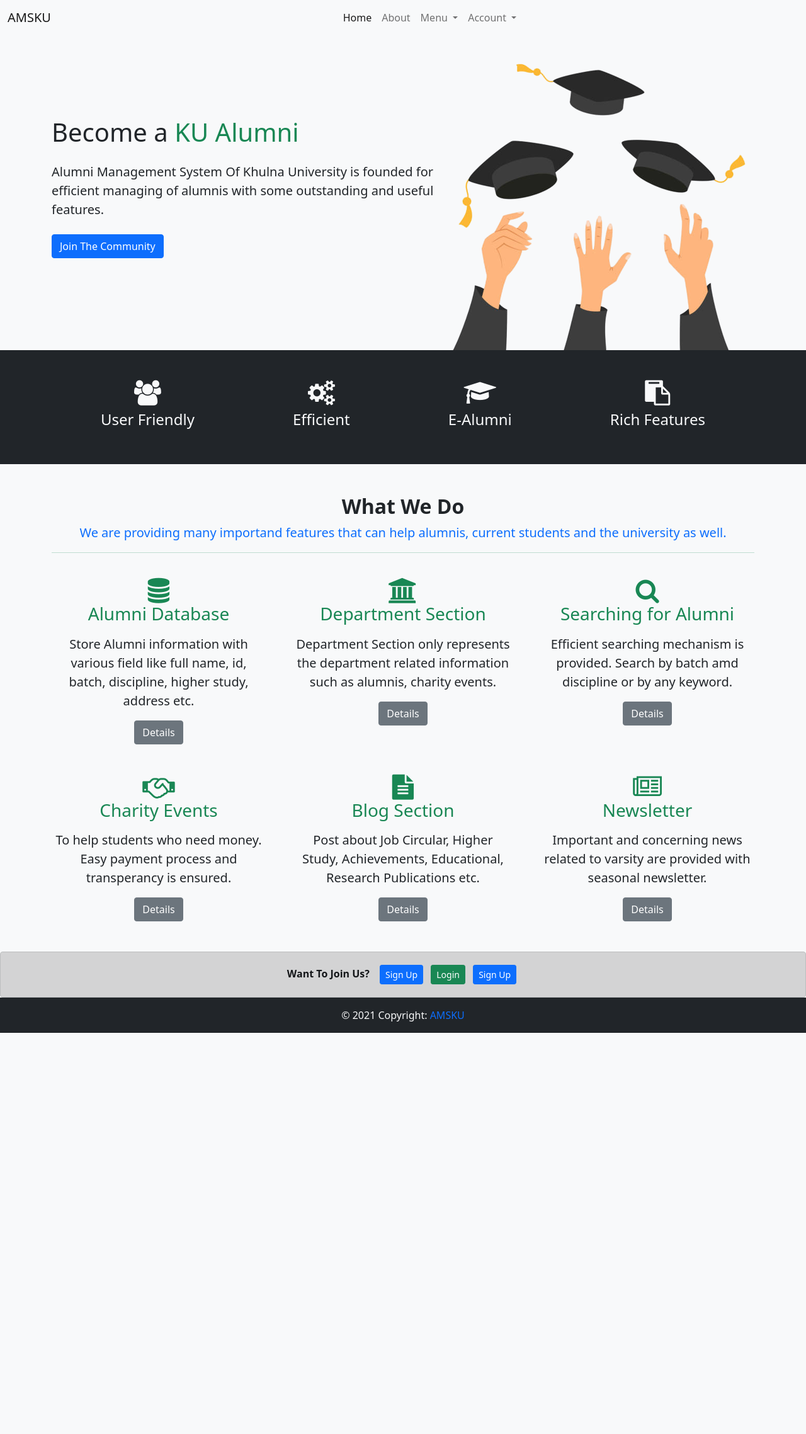
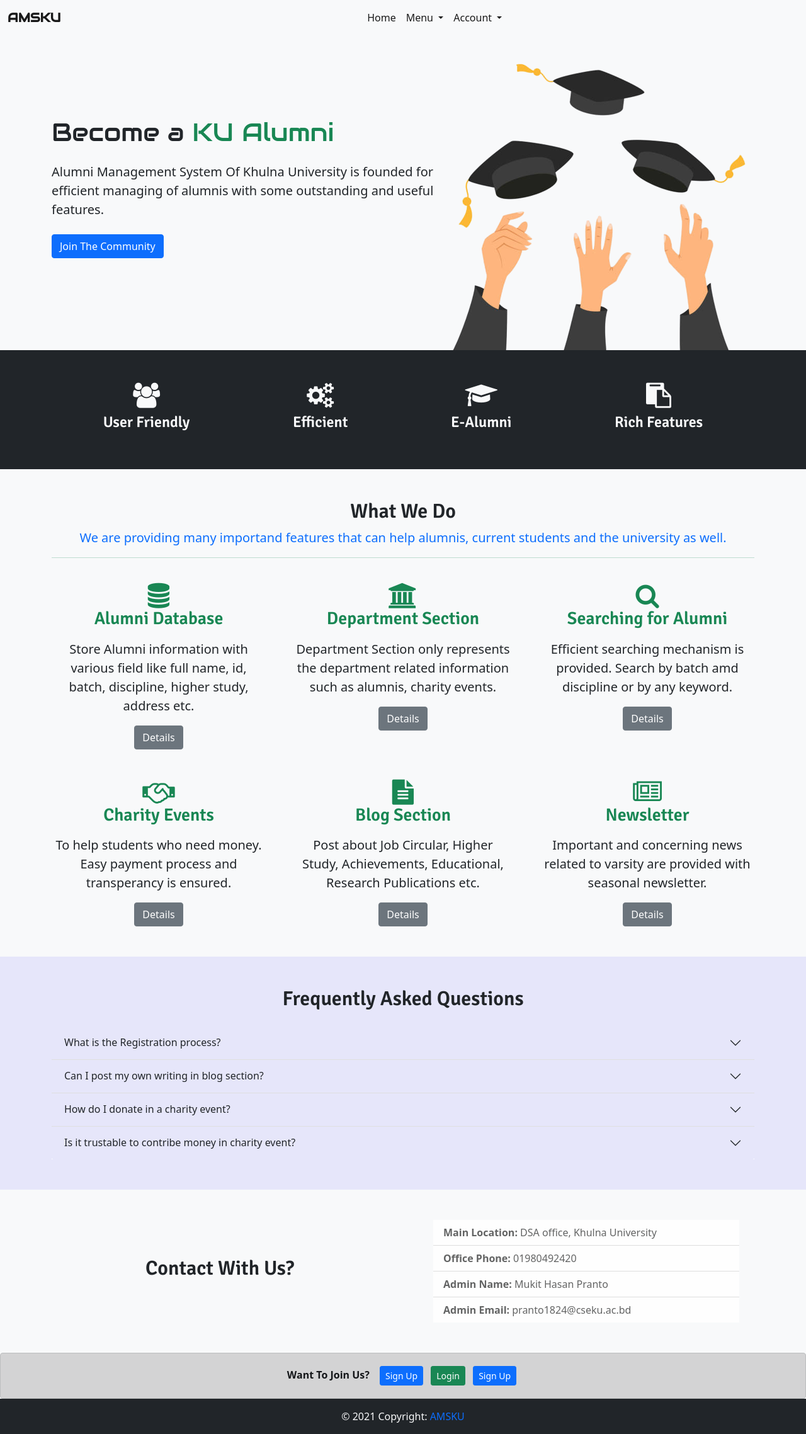
Before and after one commit to mukit24/Alumni-Management-System-Of-KU, a Django app: page / in a window 1280 px wide. Shown: the whole page at 63% size. Before the commit the page ends 1640 px from the top, so only its background shows below. Run offline with Django 4.2, Linux system fonts and the light colour scheme; data comes from the database, SQL or seed files in the repository; some libraries are stand-ins or nearby versions.

Commit message:
home_page_design_done

```diff
--- a/home/views.py
+++ b/home/views.py
@@ -5,6 +5,8 @@ from home.models import Alumni_Profile
 from .forms import ProfileForm
 from django.db.models import Q
 from charity_events.models import Event
+from django.contrib.auth.decorators import login_required
+from home.decorators import check_profile
 
 class HomePageView(TemplateView):
     template_name='home/home.html'
@@ -58,6 +60,8 @@ def update_profile(request, id):
     }
     return render(request, "home/update_profile.html", context)
 
+@login_required
+@check_profile
 def discipline_view(request):
     discipline = request.user.alumni_profile.discipline
     total_alumni = Alumni_Profile.objects.filter(Q(discipline=discipline) & Q(is_verified=True)).count()
@@ -77,6 +81,8 @@ def discipline_view(request):
     }
     return render(request,'home/discipline_view.html',context)
 
+@login_required
+@check_profile
 def search_result_discipline(request):
     batch = request.POST['batch']
     discipline = request.user.alumni_profile.discipline
--- a/templates/base.html
+++ b/templates/base.html
@@ -19,6 +19,7 @@
     <meta name="viewport" content="width=device-width, initial-scale=1.0">
     <title>Alumni Management System OF Khulna University</title>
     <link rel="stylesheet" href="" {% static 'style.css' %}"">
+    <link rel="stylesheet" href="https://fonts.googleapis.com/css?family=Audiowide|Signika:wght@600&display=swap">
     <style>
         *{
             padding: 0;
@@ -27,10 +28,23 @@
         .header {
             text-align: center;
             padding-bottom: 12px;
+            font-family: 'Signika', sans-serif;
+            font-weight: 600;
         }
 
         .main_bg {
             background-color: Lavender;
+        }
+        .accordion-button, .accordion-body{
+            background-color: Lavender !important;
+        }
+        .navbar-brand, h1{
+            font-family: "Audiowide", sans-serif;
+        }
+
+        .feature h4, .feature h3, .my_font{
+            font-family: 'Signika', sans-serif;
+            font-weight: 600;
         }
     </style>
     <!--boostrap 5 css link-->
--- a/templates/home/home.html
+++ b/templates/home/home.html
@@ -7,8 +7,9 @@
       <div class='pb-3'>
         <h1>Become a <span class="text-success">KU Alumni</span></h1>
 
-          <p class="lead my-4">
-            Alumni Management System Of Khulna University is founded for efficient managing of alumnis with some outstanding and useful features.
+        <p class="lead my_font_p my-4">
+          Alumni Management System Of Khulna University is founded for efficient managing of alumnis with some
+          outstanding and useful features.
         </p>
         {% if request.user.is_authenticated %}
         <button class="btn btn-primary">Join The Community</button>
@@ -21,21 +22,21 @@
     </div>
   </div>
 </section>
-  <section class="bg-dark text-light p-5">
-    <div class="container d-flex justify-content-around align-items-center">
-      <div class='text-center'>
+<section class="bg-dark text-light p-5 feature">
+  <div class="container d-flex flex-wrap justify-content-around align-items-center">
+    <div class='text-center p-1'>
       <i class='fa fa-users fs-1 pb-2'></i>
       <h4>User Friendly</h4>
     </div>
-      <div class='text-center'>
+    <div class='text-center p-1'>
       <i class='fa fa-gears fs-1 pb-2'></i>
       <h4>Efficient</h4>
     </div>
-      <div class='text-center'>
+    <div class='text-center p-1'>
       <i class='fa fa-graduation-cap fs-1 pb-2'></i>
       <h4>E-Alumni</h4>
     </div>
-      <div class='text-center'>
+    <div class='text-center p-1'>
       <i class='fa fa-clipboard fs-1 pb-2'></i>
       <h4>Rich Features</h4>
     </div>
@@ -43,10 +44,11 @@
 </section>
 <section class="bg-light p-5">
   <div class="container">
-      <h2 class='text-center fw-bold'>What We Do</h2>
-      <p class="lead text-center text-primary">We are providing many importand features that can help alumnis, current students and the university as well.</p>
+    <h2 class='text-center my_font fw-bold'>What We Do</h2>
+    <p class="lead text-center text-primary">We are providing many importand features that can help alumnis, current
+      students and the university as well.</p>
     <hr class='text-success'>
-      <div class="row text-center pt-4 g-5">
+    <div class="row feature text-center pt-4 g-5">
       <div class="col-sm-4">
         <div class="text-center">
           <i class="fa fa-database text-success fs-1"></i>
@@ -54,9 +56,10 @@
             Alumni Database
           </h3>
           <p class="lead">
-                Store Alumni information with various field like full name, id, batch, discipline, higher study, address etc.
+            Store Alumni information with various field like full name, id, batch, discipline, higher study, address
+            etc.
           </p>
-              <a href="#" class="btn btn-secondary">Details</a>
+          <a href={% url 'search:search_view' %} class="btn btn-secondary">Details</a>
         </div>
       </div>
       <div class="col-sm-4">
@@ -68,7 +71,7 @@
           <p class="lead">
             Department Section only represents the department related information such as alumnis, charity events.
           </p>
-            <a href="#" class="btn btn-secondary">Details</a>
+          <a href={% url 'home:discipline_view' %} class="btn btn-secondary">Details</a>
         </div>
       </div>
       <div class="col-sm-4">
@@ -80,7 +83,7 @@
           <p class="lead">
             Efficient searching mechanism is provided. Search by batch amd discipline or by any keyword.
           </p>
-            <a href="#" class="btn btn-secondary">Details</a>
+          <a href={% url 'search:search_view' %} class="btn btn-secondary">Details</a>
         </div>
       </div>
       <div class="col-sm-4">
@@ -92,19 +95,19 @@
           <p class="lead">
             To help students who need money. Easy payment process and transperancy is ensured.
           </p>
-          <a href="#" class="btn btn-secondary">Details</a>
+          <a href={% url 'charity_events:index_view' %} class="btn btn-secondary">Details</a>
         </div>
       </div>
       <div class="col-sm-4">
         <div class="text-center">
           <i class="fa fa-file-text text-success fs-1"></i>
-        <h3 class="text-success mb-3">
+          <h3 class="text-success my_font mb-3">
             Blog Section
           </h3>
           <p class="lead">
             Post about Job Circular, Higher Study, Achievements, Educational, Research Publications etc.
           </p>
-        <a href="#" class="btn btn-secondary">Details</a>
+          <a href={% url 'blog:blog_index' %} class="btn btn-secondary">Details</a>
         </div>
       </div>
       <div class="col-sm-4">
@@ -116,11 +119,83 @@
           <p class="lead">
             Important and concerning news related to varsity are provided with seasonal newsletter.
           </p>
-      <a href="#" class="btn btn-secondary">Details</a>
+          <a href={% url 'newsletter:index' current_newsletter.id %} class="btn btn-secondary">Details</a>
         </div>
       </div>
-
-
+    </div>
+  </div>
+</section>
+<section class="main_bg p-3 p-sm-5">
+  <div class="container">
+    <h2 class="text-center my_font fw-bold mb-4">
+      Frequently Asked Questions
+    </h2>
+    <div class="accordion accordion-flush" id="questions">
+      <div class="accordion-item">
+        <h2 class="accordion-header" id="question_1">
+          <button class="accordion-button collapsed" type="button" data-bs-toggle="collapse"
+            data-bs-target="#flush-collapseOne">
+            What is the Registration process?
+          </button>
+        </h2>
+        <div id="flush-collapseOne" class="accordion-collapse collapse" aria-labelledby="question_1"
+          data-bs-parent="#questions">
+          <div class="accordion-body"><strong>It consists of two step. </strong>First, you need to sign up with your email,user name and password or you can just use google for authentication. Second, you need to verify yourself as a ku graduate. You have to complete the profile with your certificate uploaded. Then admin will send a response to you via email.</div>
+        </div>
+      </div>
+      <div class="accordion-item">
+        <h2 class="accordion-header" id="question_2">
+          <button class="accordion-button collapsed" type="button" data-bs-toggle="collapse"
+            data-bs-target="#flush-collapseTwo" aria-expanded="false" aria-controls="flush-collapseTwo">
+            Can I post my own writing in blog section?
+          </button>
+        </h2>
+        <div id="flush-collapseTwo" class="accordion-collapse collapse" aria-labelledby="question_2"
+          data-bs-parent="#questions">
+          <div class="accordion-body"><strong>Yes! You can.</strong>You can write anything about following topics: Job Circular, Higher Study, Achievements, Educational, Research Publications etc.</div>
+        </div>
+      </div>
+      <div class="accordion-item">
+        <h2 class="accordion-header" id="question_3">
+          <button class="accordion-button collapsed" type="button" data-bs-toggle="collapse"
+            data-bs-target="#flush-collapseThree">
+            How do I donate in a charity event?
+          </button>
+        </h2>
+        <div id="flush-collapseThree" class="accordion-collapse collapse" aria-labelledby="question_3"
+          data-bs-parent="#questions">
+          <div class="accordion-body">An effictive payment gateway is provided to contribute money via bet banking like bkash,rocket etc, via card or via bank account. Anything you like.</div>
+        </div>
+      </div>
+      <div class="accordion-item">
+        <h2 class="accordion-header" id="question_4">
+          <button class="accordion-button collapsed" type="button" data-bs-toggle="collapse"
+            data-bs-target="#flush-collapseFour">
+            Is it trustable to contribe money in charity event?
+          </button>
+        </h2>
+        <div id="flush-collapseFour" class="accordion-collapse collapse" aria-labelledby="question_4"
+          data-bs-parent="#questions">
+          <div class="accordion-body"><strong>Yes! It is completely Transparent and trustable. </strong>Every event provide authenticate info as well as the contributer list who are participating in the contributing event</div>
+        </div>
+      </div>
+    </div>
+  </div>
+</section>
+<section class="bg-light">
+  <div class="container">
+    <div class="row gx-sm-5 align-items-center">
+      <div class="col-sm-6 pt-5 pt-sm-0 text-center">
+        <h2 class="fw-bold my_font">Contact With Us?</h2>
+      </div>
+      <div class="col-sm-6 p-5">
+        <ul class="list-group bg-primary list-group-flush">
+          <li class="list-group-item list-group-item-light"><span class="fw-bold">Main Location: </span>DSA office, Khulna University</li>
+          <li class="list-group-item list-group-item-light"><span class="fw-bold">Office Phone: </span>01980492420</li>
+          <li class="list-group-item list-group-item-light"><span class="fw-bold">Admin Name: </span>Mukit Hasan Pranto</li>
+          <li class="list-group-item list-group-item-light"><span class="fw-bold">Admin Email: </span>pranto1824@cseku.ac.bd</li>
+        </ul>
+      </div>
     </div>
   </div>
 </section>
--- a/templates/navbar.html
+++ b/templates/navbar.html
@@ -1,6 +1,6 @@
 <nav class="navbar navbar-expand-lg navbar-light bg-light sticky-top">
   <div class="container-fluid">
-    <a class="navbar-brand" href="{% url 'home:home_view'%}">
+    <a class="navbar-brand fw-bold" href="{% url 'home:home_view'%}">
       AMSKU
     </a>
     <button class="navbar-toggler" type="button" data-bs-toggle="collapse" data-bs-target="#navbarSupportedContent"
@@ -12,11 +12,8 @@
         <li class="nav-item">
           <a class="nav-link active" aria-current="page" href="{% url 'home:home_view'%}">Home</a>
         </li>
-        <li class="nav-item">
-          <a class="nav-link" href="#">About</a>
-        </li>
         <li class="nav-item dropdown">
-          <a class="nav-link dropdown-toggle" href="#" id="navbarDropdown" role="button" data-bs-toggle="dropdown"
+          <a class="nav-link active dropdown-toggle" href="#" id="navbarDropdown" role="button" data-bs-toggle="dropdown"
             aria-expanded="false">
             Menu
           </a>
@@ -31,7 +28,7 @@
           </ul>
         </li>
         <li class="nav-item dropdown">
-          <a class="nav-link dropdown-toggle" href="#" id="accountDropdown" role="button" data-bs-toggle="dropdown"
+          <a class="nav-link active dropdown-toggle" href="#" id="accountDropdown" role="button" data-bs-toggle="dropdown"
             aria-expanded="false">
             Account
           </a>
```
Lines whose indentation alone changed are shown as unchanged.
